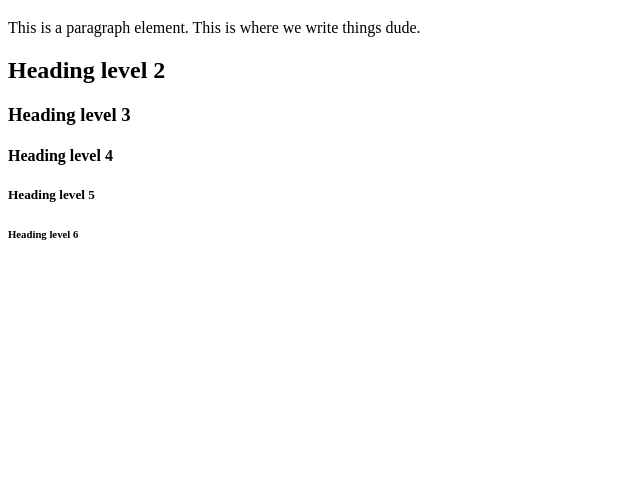
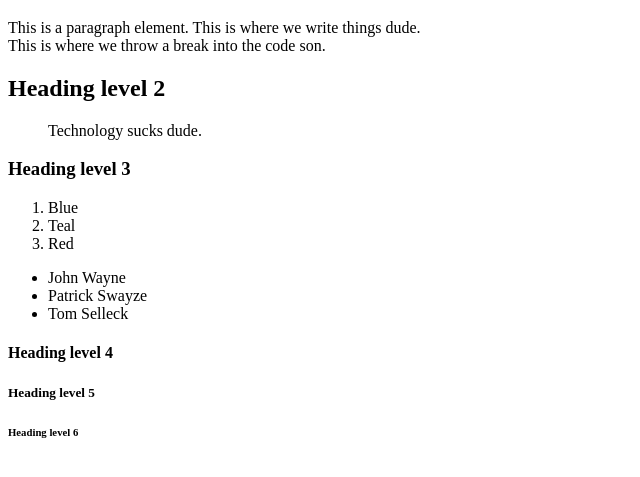
Before and after one commit to zbartlett9/Chapter-2, a plain HTML site: page index.html in a window 1280 px wide. Shown: the part 87-564 px from the top of the page, without its empty margins (0-640 px from the left). Drawn offline with Linux system fonts and the light colour scheme.

Commit message:
add headings/ lists

```diff
--- a/index.html
+++ b/index.html
@@ -10,9 +10,22 @@
 <body>
 
 <h1>Heading level 1</h1>
-  <p>This is a paragraph element. This is where we write things dude.</p>
+  <p>This is a paragraph element. This is where we write things dude. <br> This is where we throw a break into the code son.</p>
 <h2>Heading level 2</h2>
+  <blockquote> Technology sucks dude. </blockquote>
 <h3>Heading level 3</h3>
+  <ol>
+    <li>Blue</li>
+    <li>Teal</li>
+    <li>Red</li>
+  </ol>
+
+  <ul>
+    <li>John Wayne</li>
+    <li>Patrick Swayze</li>
+    <li>Tom Selleck</li>
+  </ul>
+
 <h4>Heading level 4</h4>
 <h5>Heading level 5</h5>
 <h6>Heading level 6</h6>
```
